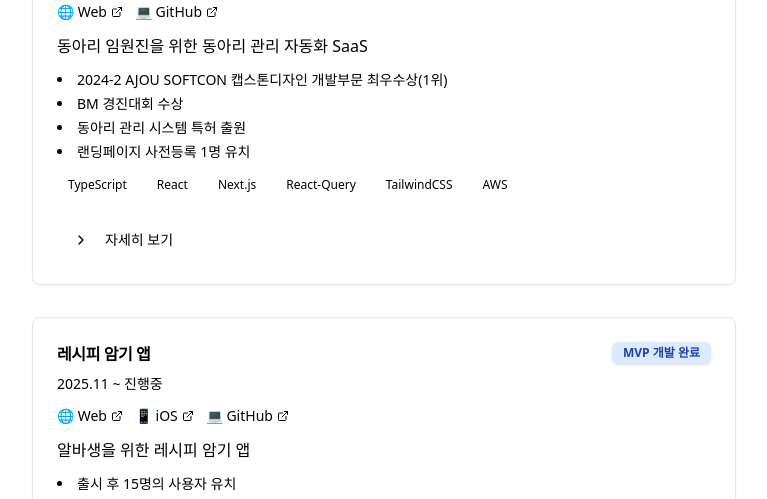
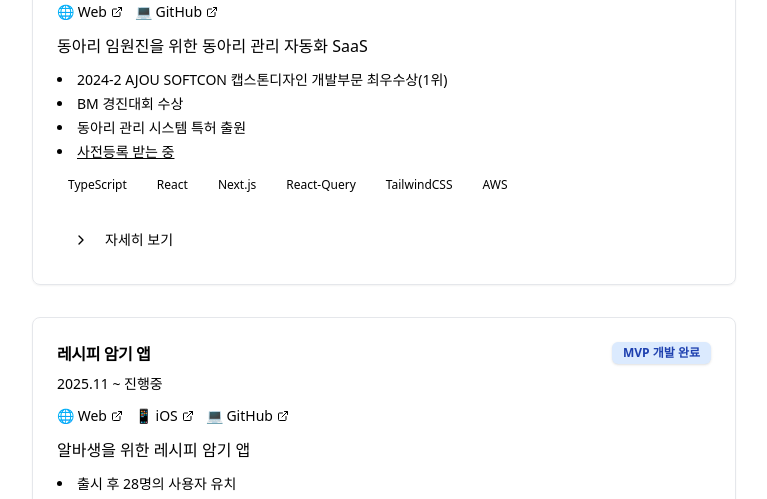
Before and after one commit to salmonco/portfolio, a Next.js app: page /projects in a window 1280 px wide. Shown: the part 301-800 px from the top of the page, without its empty margins (256-1023 px from the left). Built offline with nearby package versions, Linux system fonts and the light colour scheme.

Commit message:
feat: update project data

```diff
--- a/components/projects/StartupProjectCard.tsx
+++ b/components/projects/StartupProjectCard.tsx
@@ -78,9 +78,25 @@ export function StartupProjectCard({
         {project.achievements.length > 0 && (
           <div className="mt-2">
             <ul className="list-disc list-inside space-y-1 text-xs sm:text-sm text-muted-foreground">
-              {project.achievements.map((achievement, idx) => (
-                <li key={idx}>{achievement}</li>
-              ))}
+              {project.achievements.map((achievement, idx) => {
+                const linkMatch = achievement.match(/\[(.+?)\]\((.+?)\)/);
+                if (linkMatch) {
+                  const [, text, url] = linkMatch;
+                  return (
+                    <li key={idx}>
+                      <a
+                        href={url}
+                        target="_blank"
+                        rel="noopener noreferrer"
+                        className="text-primary underline hover:opacity-70"
+                      >
+                        {text}
+                      </a>
+                    </li>
+                  );
+                }
+                return <li key={idx}>{achievement}</li>;
+              })}
             </ul>
           </div>
         )}
--- a/data/startup-projects.ts
+++ b/data/startup-projects.ts
@@ -14,7 +14,7 @@ export const STARTUP_PROJECT: StartupProject[] = [
       "2024-2 AJOU SOFTCON 캡스톤디자인 개발부문 최우수상(1위)",
       "BM 경진대회 수상",
       "동아리 관리 시스템 특허 출원",
-      "랜딩페이지 사전등록 1명 유치",
+      "[사전등록 받는 중](https://www.woohakdong.com)",
     ],
     techStack: [
       "TypeScript",
@@ -101,11 +101,6 @@ export const STARTUP_PROJECT: StartupProject[] = [
         answer:
           "대학교 동아리 임원진입니다. 매년 반복되는 동아리 관리 업무를 자동화하여 효율성을 높이고자 하는 고객을 타깃으로 합니다.",
       },
-      {
-        question: "사전등록이 1명인데 괜찮나요?",
-        answer:
-          "극소수긴 하지만 MVP를 보여주기 전까지는 판단하기 어렵다고 생각합니다. 사전등록을 만든 이유는 고객과의 마찰을 통해 니즈를 검증하기 위함입니다.",
-      },
     ],
   },
   {
@@ -117,7 +112,7 @@ export const STARTUP_PROJECT: StartupProject[] = [
     },
     status: "MVP 개발 완료",
     summary: "알바생을 위한 레시피 암기 앱",
-    achievements: ["출시 후 15명의 사용자 유치"],
+    achievements: ["출시 후 28명의 사용자 유치", "7일차 리텐션 8% 기록"],
     techStack: [
       "TypeScript",
       "React Native",
```
